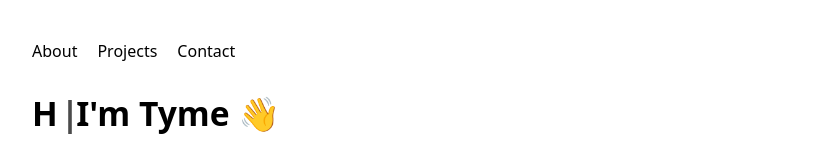
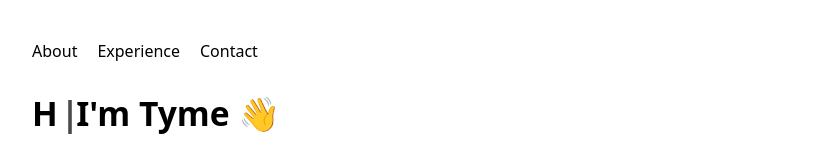
Before and after one commit to tymesute/personal-website-v2, a React (Vite) app: page / in a window 1280 px wide. Shown: the top 160 px of the page, without its empty margins (253-1076 px from the left). Built offline with nearby package versions, Linux system fonts and the light colour scheme.

Commit message:
fix spacing

```diff
--- a/src/Pages/NavBar.jsx
+++ b/src/Pages/NavBar.jsx
@@ -1,10 +1,9 @@
-
 export default function NavBar() {
   return (
     <header>
       <nav id="about" className="nav">
         <a href="#about">About</a>
-        <a href="#projects">Projects</a>
+        <a href="#projects">Experience</a>
         <a href="#contact">Contact</a>
       </nav>
     </header>
--- a/src/Pages/Projects.jsx
+++ b/src/Pages/Projects.jsx
@@ -131,7 +131,7 @@
   return (
     <div>
       <h1 id="projects" className="heading-style">
-        Experience/Projects ✏️
+        Experience / Projects ✏️
       </h1>
       <p style={{ marginBottom: "10px", fontStyle: "italic" }}>Experience</p>
 
--- a/src/Pages/Spotify.jsx
+++ b/src/Pages/Spotify.jsx
@@ -4,10 +4,10 @@
       <h1
         className="heading-style"
         style={{
-          paddingTop: "5px",
+          paddingTop: "2px",
         }}
       >
-        My Favorite Track Lately 🎧
+        I love music. Check this out.
       </h1>
       <iframe
         style={{ borderRadius: "12px" }}
```
